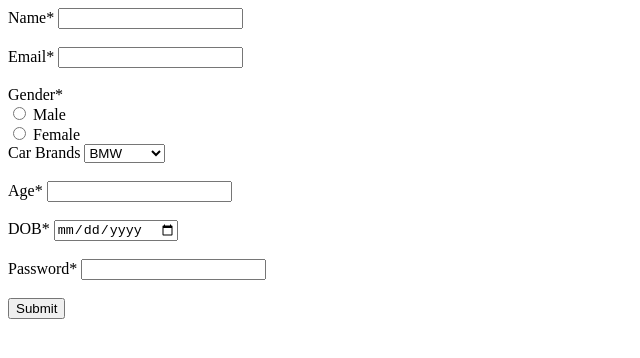
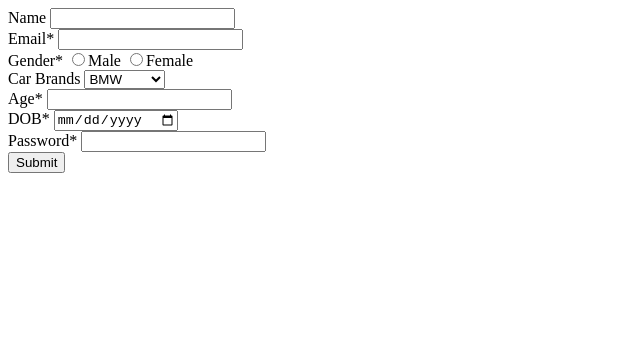
Before and after one commit to acciojob/signup-form-car-Mohanekm2001, a website: page main.html in a window 1280 px wide. Shown: the whole page, without its empty margins (0-640 px from the left). Drawn offline with Linux system fonts and the light colour scheme.

Commit message:
created a submission

```diff
--- a/main.html
+++ b/main.html
@@ -7,39 +7,40 @@
 </head>
 
 <body>
-	<!-- the entire body must be written by student -->
-	<form method="post">
-  <label for="name">Name*</label>
-  <input type="text" id="#name" name="name" required><br><br>
-
-  <label for="email">Email*</label>
-  <input type="email" id="#email" name="email" required><br><br>
-
-  <label for="gender">Gender*</label><br>
-  <input type="radio" id="male" name="gender" value="male" required>
-  <label for="male">Male</label><br>
-  <input type="radio" id="female" name="gender" value="female" required>
-  <label for="female">Female</label><br>
-
+	<form method="post" target="_blank">
+        <div><label for="name">Name</label>
+        <input type="text" required id="name"></div>
+        <div><label for="email">Email*</label>
+        <input type="email" id="email" required></div>
+        <div>
+            <label for="gender">Gender*</label>
+            <input type="radio" id="gender" name="gender" required>Male
+            <input type="radio" id="gender" name="gender" required>Female
+        </div>
+        <div>
             <label for="cars">Car Brands</label>
-  <select id="#cars" name="cars">
+            <select id="cars">
                 <option value="bmw">BMW</option>
                 <option value="audi">Audi</option>
-    <option value="mercedes">Mercedez</option>
-  </select><br><br>
-
-  <label for="carage">Age*</label>
-  <input type="number" id="#carage" name="age" required><br><br>
-
+                <option value="mercedez">Mercedez</option>
+            </select>
+        </div>
+        <div>
+            <label for="age">Age*</label>
+            <input type="number" id="age" min="0" required>
+        </div>
+        <div>
             <label for="dob">DOB*</label>
-  <input type="date" id="#dob" name="dob" required><br><br>
-
+            <input type="date" id="dob" required >
+        </div>
+        <div>
             <label for="password">Password*</label>
-  <input type="password" id="#password" name="password" required><br><br>
-
-  <button type="submit">Submit</button>
+            <input type="password" required id="password">
+        </div>
+        <div>
+            <button type="submit" value="Submit">Submit
+        </div>
     </form>
-
     <script type="text/javascript" src="./script.js">
 </script>
 
```
Lines whose indentation alone changed are shown as unchanged.
